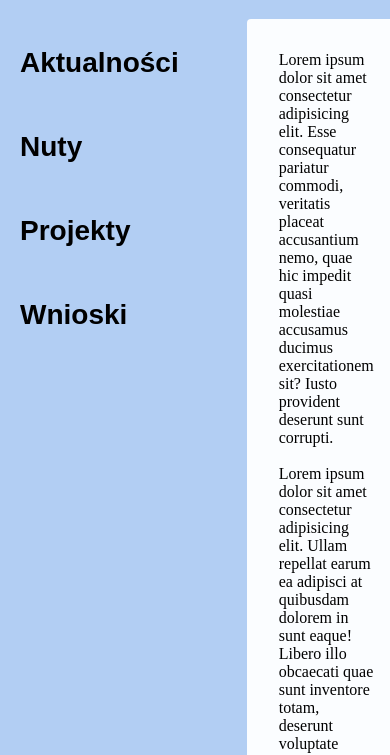
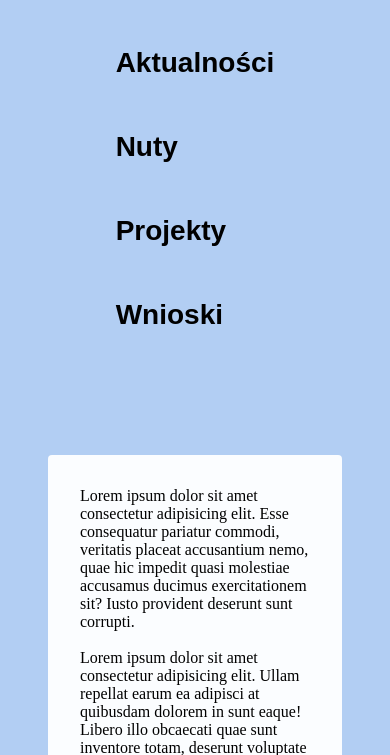
Before and after one commit to kondzikoo/Orkiestrator, a plain HTML site: page index.html in a window 390 px wide. Shown: the part 89-844 px from the top of the page. Drawn offline with Linux system fonts and the light colour scheme.

Commit message:
add media max-width size for mobile

```diff
--- a/style.css
+++ b/style.css
@@ -47,6 +47,12 @@ header div{
     display: flex;
     background-color: rgb(178, 206, 243);
     min-height: calc(100vh - 60px); /* 60px - header*/
+}
+
+@media screen and (max-width: 1000px) {
+    #mainContainer{
+        display: block;
+    }
 }
 
 aside {
```
